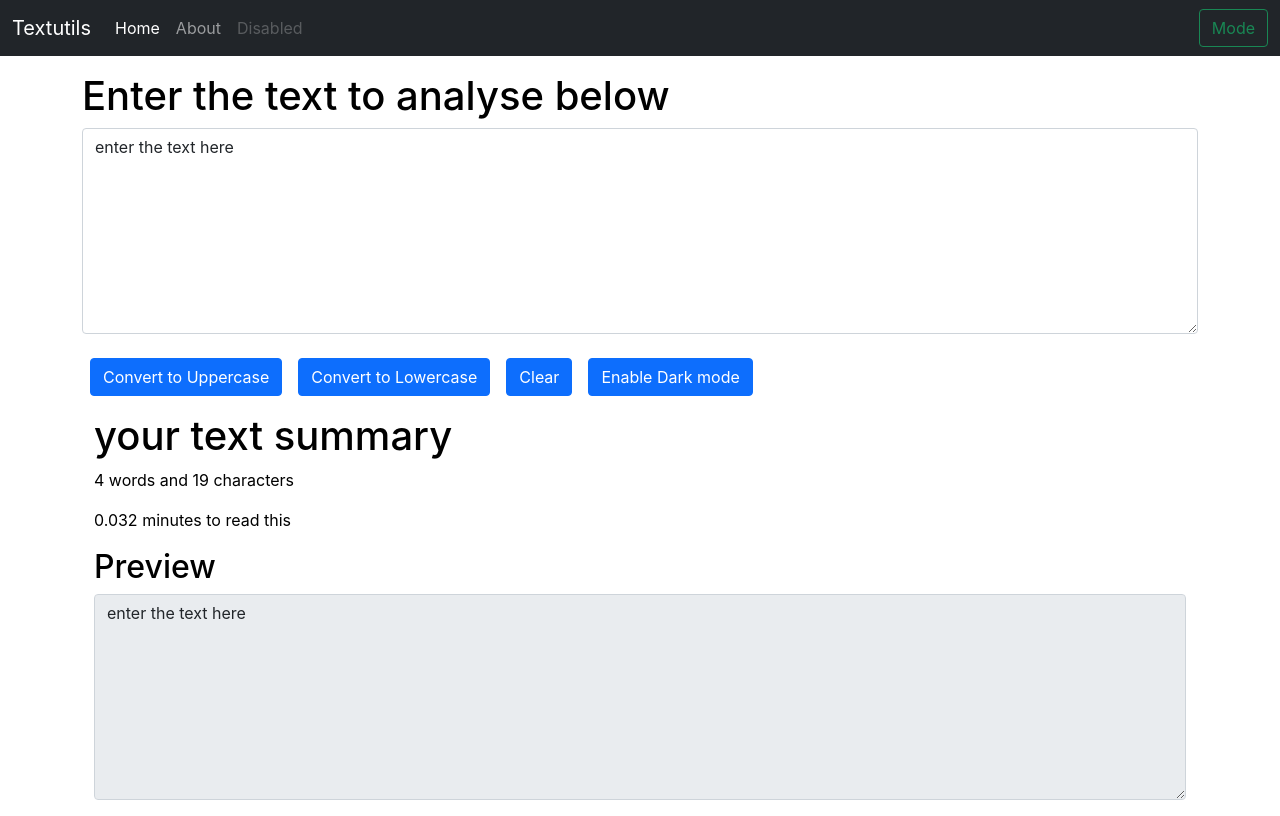
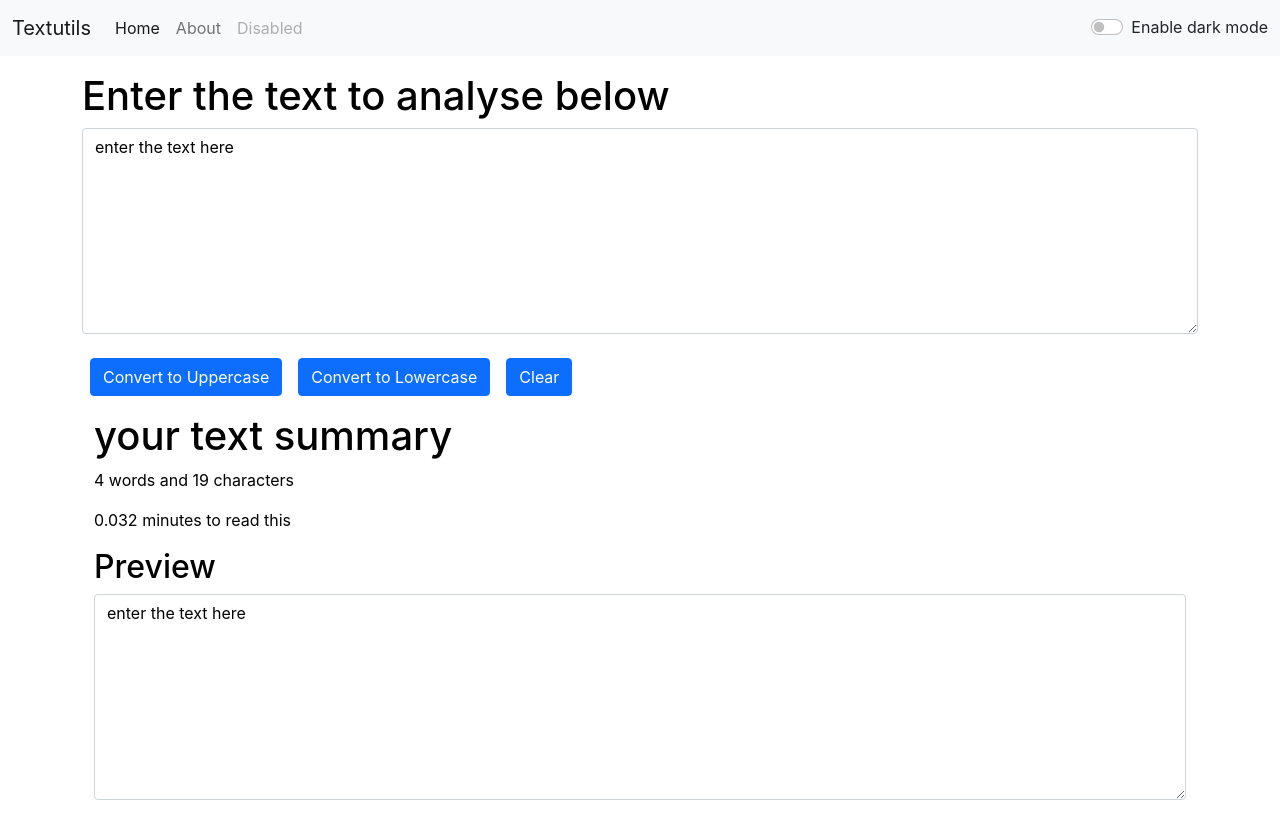
Before and after one commit to Kartikgupta666/text-utils, a React (Create React App) app: page / in a window 1280 px wide. Built offline with nearby package versions, Linux system fonts and the light colour scheme.

Commit message:
proper darkmode applied

```diff
--- a/src/App.js
+++ b/src/App.js
@@ -2,13 +2,31 @@
 import './App.css';
 import Navbar from './component/Navbar';
 import Textform from './component/Textform';
+import React, { useState } from 'react'
+
 
 function App() {
+
+  const [mode, setMode] = useState('light')
+  const toggelmode = () => {
+    if (mode === 'light') {
+      setMode('dark');
+      document.body.style.backgroundColor = '#3a3c3e';
+      document.body.style.textColor = '#FFF';
+
+    }
+    else {
+      setMode('light');
+      document.body.style.backgroundColor = '#FFF';
+
+    }
+  }
+
   return (
     <>
-      <Navbar />
+      <Navbar mode={mode} toggelmode={toggelmode} />
       <div className="container my-3">
-        <Textform heading="Enter the text to analyse below" />
+        <Textform  mode={mode} heading="Enter the text to analyse below" />
       </div>
     </>
   );
--- a/src/component/Navbar.js
+++ b/src/component/Navbar.js
@@ -1,9 +1,9 @@
 import React from 'react'
 
-export default function Navbar() {
+export default function Navbar(props) {
     return (
         <div>
-            <nav className="navbar navbar-expand-lg navbar-dark bg-dark" >
+            <nav className={`navbar navbar-expand-lg navbar-${props.mode} bg-${props.mode}`} >
                 <div className="container-fluid">
                     <a className="navbar-brand" href="/">Textutils</a>
                     <button className="navbar-toggler" type="button" data-bs-toggle="collapse" data-bs-target="#navbarSupportedContent" aria-controls="navbarSupportedContent" aria-expanded="false" aria-label="Toggle navigation">
@@ -22,10 +22,10 @@ export default function Navbar() {
                                 <a className="nav-link disabled" href="/" tabIndex="-1" aria-disabled="true">Disabled</a>
                             </li>
                         </ul>
-                        <form className="d-flex">
-                            {/* <input className="form-control me-2" type="search" placeholder="Search" aria-label="Search" /> */}
-                            <button className="btn btn-outline-success" type="button" >Mode</button>
-                        </form>
+                        <div className={`form-check form-switch text-${props.mode==='light'?'dark':'light'}`}>
+                            <input className="form-check-input" type="checkbox" onClick={props.toggelmode} id="flexSwitchCheckDefault" />
+                            <label className="form-check-label" htmlFor="flexSwitchCheckDefault">Enable {props.mode==='light'?'dark':'light'} mode</label>
+                        </div>
                     </div>
                 </div>
             </nav>
--- a/src/component/Textform.js
+++ b/src/component/Textform.js
@@ -29,48 +29,24 @@ export default function Textform(props) {
 
         setText(' ');
     }
-    // styling unction using state method
-    const [mystyle, setMystyle] = useState({
-        backgroundColor: 'white',
-        color: 'black'
-    });
 
-    const [btntxt, setBtnTxt] = useState('Enable Dark mode')
-
-    const Togglestyle = () => {
-        if (mystyle.color === 'white') {
-            setMystyle({
-                backgroundColor: 'white',
-                color: 'black'
-            })
-            setBtnTxt("Enable Dark mode")
-        }
-        else {
-            setMystyle({
-                backgroundColor: 'black',
-                color: 'white'
-            })
-            setBtnTxt("Enable Light mode")
-
-        }
-    }
 
     return (
         <>
-            <div style={mystyle}>
+            <div style={{ color: props.mode === 'dark' ? 'white' : 'black' }} >
 
                 <div>
                     <h1>{props.heading}</h1>
 
-                    <div className="mb-3" >
+                    <div className="mb-3"  >
 
-                        <textarea className="form-control" value={text} onChange={handelchange} id="myBox" rows="8"></textarea>
+                        <textarea className="form-control" value={text} onChange={handelchange} id="myBox" rows="8" style={{ backgroundColor: props.mode === 'light' ? 'white' : 'grey' , color: props.mode === 'dark' ? 'white' : 'black'}}></textarea>
                         <br />
 
                         <button type='button' className="btn btn-primary mx-2 " onClick={handelupclick} >Convert to Uppercase</button>
                         <button type='button' className="btn btn-primary mx-2" onClick={handeldnclick} >Convert to Lowercase</button>
                         <button type='button' className="btn btn-primary mx-2" onClick={clear} >Clear</button>
-                        <button type='button' className="btn btn-primary mx-2" onClick={Togglestyle} > {btntxt} </button>
+
 
 
                     </div>
@@ -81,7 +57,7 @@ export default function Textform(props) {
                     <p>{text.split(" ").length} words and {text.length} characters</p>
                     <p>{0.008 * text.split(" ").length} minutes to read this </p>
                     <h2>Preview</h2>
-                    <textarea className="form-control" value={text} onChange={handelchange} id="myBox" rows="8" disabled></textarea>
+                    <textarea className="form-control" value={text} onChange={handelchange} id="myBox" rows="8" style={{ backgroundColor: props.mode === 'light' ? 'white' : 'grey' , color: props.mode === 'dark' ? 'white' : 'black'}} disabled></textarea>
 
                 </div>
 
```
